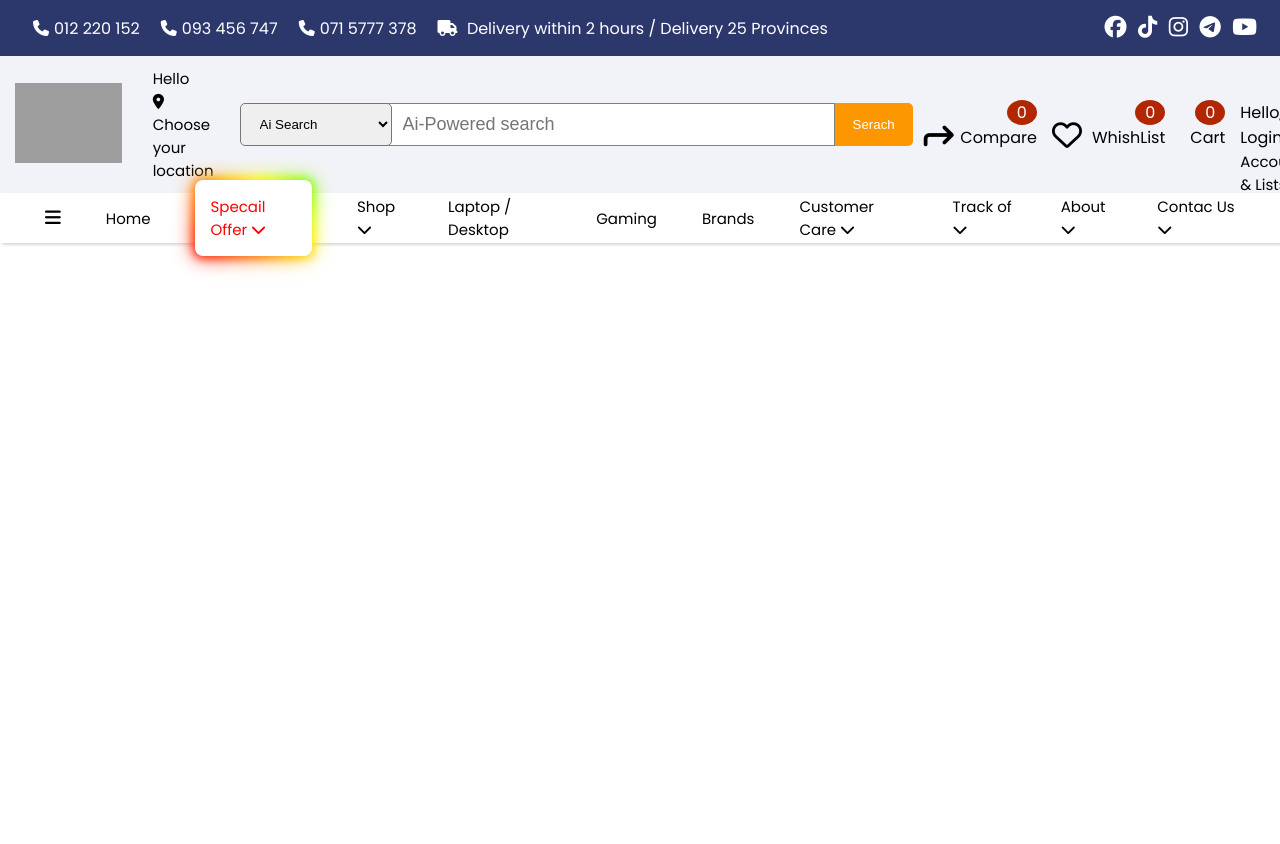
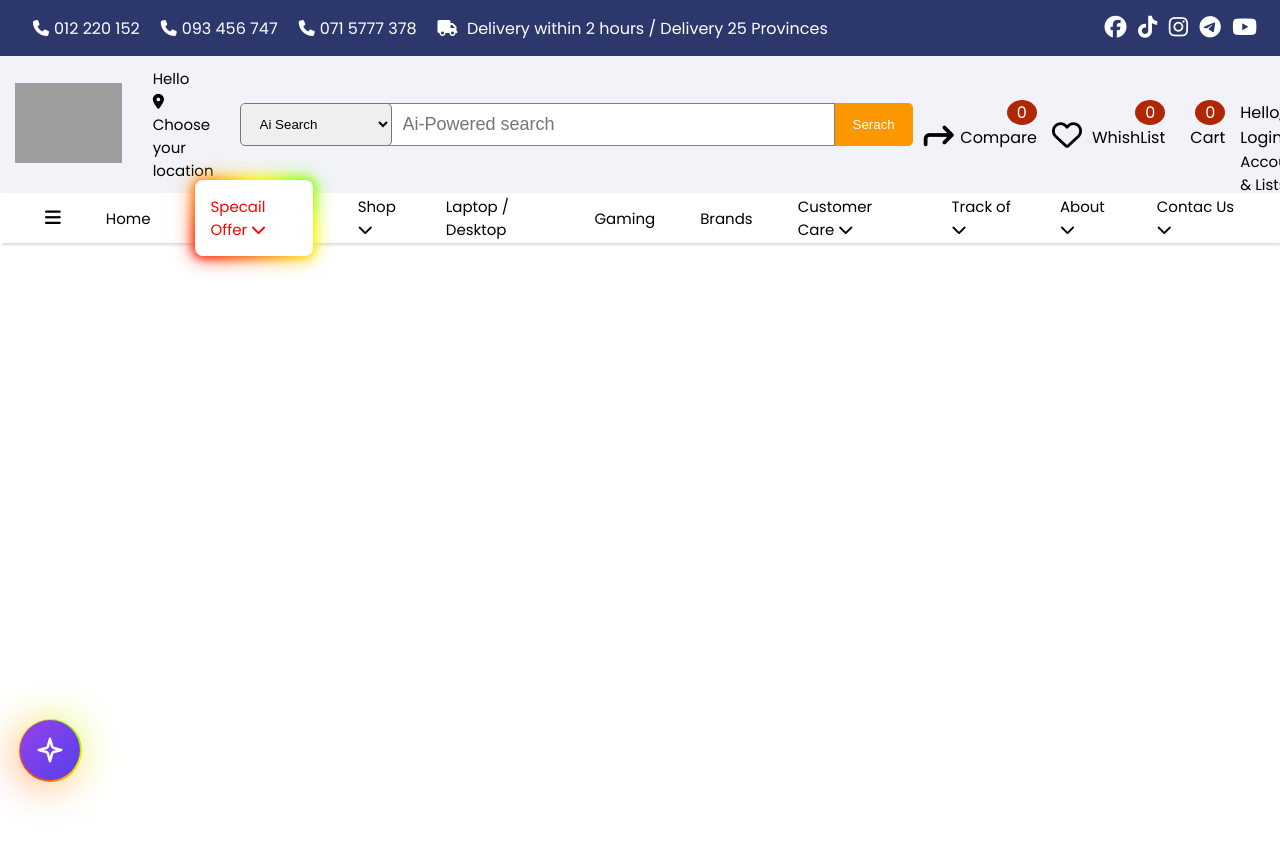
Before and after one commit to chanrithroung/PTC-Computer, a plain HTML site: page index.html in a window 1280 px wide. Shown: the top 844 px of the page. Before the commit the page ends 800 px from the top, so only its background shows below. Drawn offline with Linux system fonts and the light colour scheme; grey boxes are pictures that could not be loaded.

Commit message:
Week2 Finished

```diff
--- a/index.html
+++ b/index.html
@@ -10,6 +10,15 @@
     <title>PTC-Computer</title>
 </head>
 <body>
+
+
+    <div class="computer-search">
+        <div class="start-content">
+            <img src="star.svg" alt="">
+        </div>
+    </div>
+
+   <div class="menu-wraper">
     <header>
         <div class="contact">
             <span><i class="fa-solid fa-phone"></i>012 220 152</span>
@@ -98,16 +107,55 @@
 
             <!-- Special Offer -->
 
-            <li><a href="#">Shop <i class="fa-solid fa-chevron-down"></i></a></li>
+            <li><a href="#"> Shop<i class="fa-solid fa-chevron-down"></i></a>
+                <ul class="drop-down-menu">
+                    <li>Product</li>
+                    <li>Solution</li>
+                </ul>
+            </li>
+
             <li><a href="#">Laptop / Desktop</a></li>
             <li><a href="#">Gaming</a></li>
             <li><a href="#">Brands</a></li>
-            <li><a href="#">Customer Care <i class="fa-solid fa-chevron-down"></i></a></li>
-            <li><a href="#">Track of <i class="fa-solid fa-chevron-down"></i></a></li>
-            <li><a href="#">About <i class="fa-solid fa-chevron-down"></i></a></li>
-            <li><a href="#">Contac Us <i class="fa-solid fa-chevron-down"></i></a></li>
+            <li><a href="#">Customer Care <i class="fa-solid fa-chevron-down"></i></a>
+                <ul class="drop-down-menu">
+                    <li>Help Center</li>
+                    <li>Order & Payment</li>
+                    <li>Shipping & Delivery</li>
+                    <li>Returns & Refund</li>
+                    <li>Privacy Policy</li>
+                    <li>Feedback</li>
+                </ul>
+            </li>
+            <li><a href="#">Track of <i class="fa-solid fa-chevron-down"></i></a>
+                <ul class="drop-down-menu">
+                    <li>Track Order</li>
+                    <li>Service Tracking</li>
+                    <li>Warranty Check</li>
+                </ul>
+            </li>
+            <li><a href="#">About <i class="fa-solid fa-chevron-down"></i></a>
+                <ul class="drop-down-menu">
+                    <li>News</li>
+                    <li>Award</li>
+                </ul>
+            </li>
+            <li><a href="#">Contac Us <i class="fa-solid fa-chevron-down"></i></a>
+                <ul class="drop-down-menu">
+                    <li>On branch</li>
+                    <li>Why PTC</li>
+                    <li>Service Center</li>
+                </ul>
+            </li>
         </ul>
     </div>
+   </div>
+
+
+
+
+
+
 
 </body>
 </html>
--- a/style.css
+++ b/style.css
@@ -19,6 +19,76 @@
 }
 
 
+body {
+    height: 200vh;
+}
+
+.computer-search {
+    height: 60px;
+    width: 60px;
+    background-color: red;
+    border-radius: 50%;
+    position: fixed;
+    z-index: 1;
+    bottom: 20px;
+    left: 20px;
+}
+
+.computer-search > .start-content {
+    height: 100%;
+    width: 100%;
+    display: flex;
+    align-items: center;
+    justify-content: center;
+    color: white;
+    border-radius: 50%;
+    background-image: linear-gradient(-45deg, #543FEB, #9642EA);
+}
+
+
+.start-content > img {
+    width: 30px;
+}
+
+.computer-search::before, .computer-search::after {
+    content: "";
+    display: block;
+    position: absolute;
+    width: calc(100% + 3px);
+    height: calc(100% + 3px);
+    border-radius: 50%;
+
+    background-image: linear-gradient(45deg, #ff0000,
+    #ff7300,
+    #fffb00,
+    #48ff00,
+    #00ffd5,
+    #002bff,
+    #7a00ff,
+    #ff00c8,
+    #ff0000);
+    top: -1.5px;
+    left: -1.5px;
+
+    background-size: 400%;
+    /* filter: blur(5px); */
+    z-index: -1;
+    animation: text-gredient 10s linear infinite;
+}
+
+.computer-search::after {
+    filter: blur(20px);
+    background-image: linear-gradient(45deg, #ff0000,
+    #ff7300a8,
+    #fffb008f,
+    #48ff0095,
+    #00ffd57a,
+    #002affa7,
+    #7b00ff92,
+    #ff00c892,
+    #ff000084);
+}
+
 header {
     display: flex;
     align-items: center;
@@ -36,6 +106,11 @@ header {
     font-family: "Poppins", sans-serif;
     font-weight: 400;
     font-style: normal;
+}
+
+.menu-wraper {
+    position: sticky;
+    top: 0%;
 }
 
 .contact span {
@@ -478,3 +553,34 @@ nav > ul .cart > .drop-down > p {
 .text-gredient:hover .qr-container {
     display: block;
 }
+
+
+.menu>ul>li {
+    position: relative;
+}
+
+.drop-down-menu {
+    background-color: white;
+    position: absolute;
+    top: 100%;
+    left: 0%;
+    box-shadow: 0 0 5px rgba(134, 134, 134, 0.49);
+    display: none;
+}
+
+
+.drop-down-menu> li {
+    padding: 10px;
+    width: 250px;
+    left: 20%;
+    list-style: none;
+
+}
+
+.drop-down-menu> li:hover {
+    background-color: rgba(212, 211, 211, 0.305);
+}
+
+.menu > ul > li:hover .drop-down-menu {
+    display: block;
+}
```
Also changed, not shown: star.svg (added).
